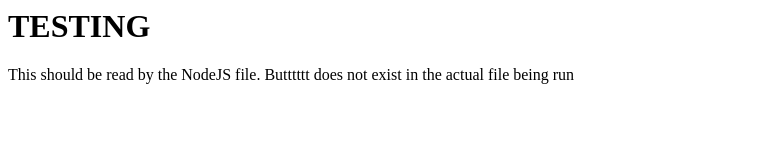
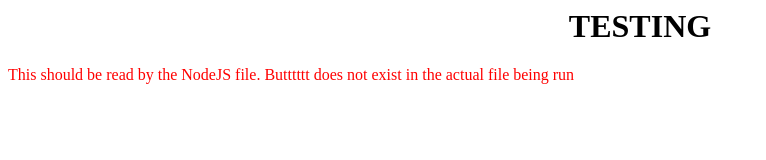
Before and after one commit to gohammdata/Just_Another_NodeJS_Library, a plain HTML site: page Basics/FileSystem/example.html in a window 1280 px wide. Shown: the whole page, without its empty margins (0-766 px from the left). Drawn offline with Linux system fonts and the light colour scheme.

Commit message:
Added CSS as proof only the HTML is being read and not the actual file is being run

```diff
--- a/Basics/FileSystem/example.html
+++ b/Basics/FileSystem/example.html
@@ -1,4 +1,6 @@
 <html>
+<head>
+  <link rel="stylesheet" type="text/css" href="style.css">
 <body>
   <h1>TESTING</h1>
     <p>This should be read by the NodeJS file. Butttttt does not exist
--- /dev/null
+++ b/Basics/FileSystem/style.css
@@ -0,0 +1,7 @@
+h1 {
+  text-align: center;
+}
+
+p {
+  color: red;
+}
```
